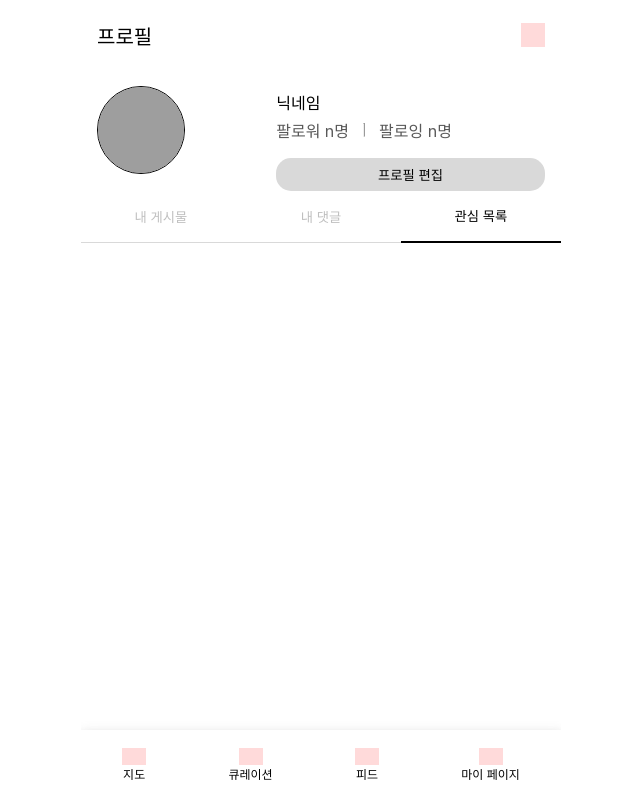
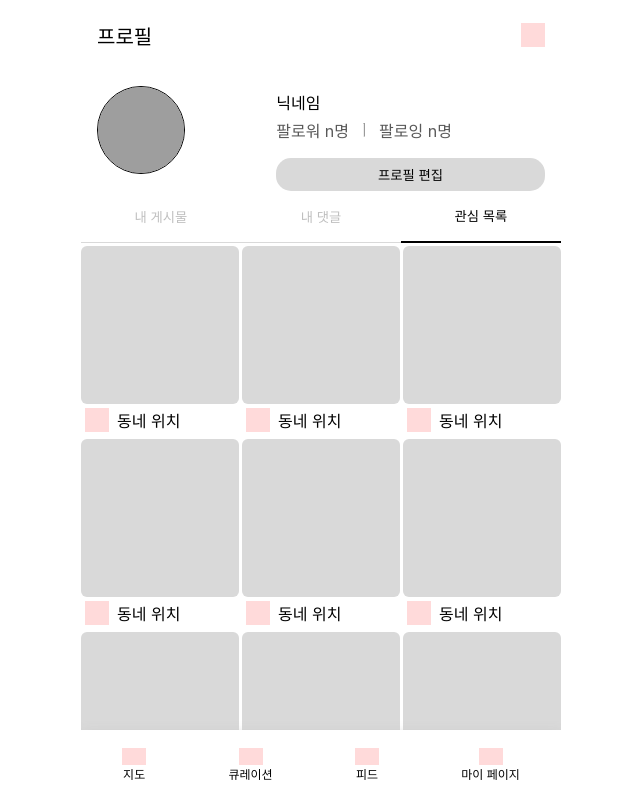
Before and after one commit to soolsul/soolsul-client, a Next.js app: page /mypage in a window 1280 px wide. Both pictures are taken after a click on the button "관심 목록". Shown: the whole page, without its empty margins (319-959 px from the left). Built offline with nearby package versions, Linux system fonts and the light colour scheme; no server answers; grey boxes are pictures that could not be loaded.

Commit message:
[Feat] 마이페이지 관심목록 UI 구현 #6

```diff
--- a/src/components/pages/profile/mainSection/MainSection.tsx
+++ b/src/components/pages/profile/mainSection/MainSection.tsx
@@ -1,6 +1,7 @@
 import React, { useState } from "react";
 import styled from "styled-components";
 import Header from "./Header";
+import MyFavorite from "./MyFavorite";
 import MyPost from "./MyPost";
 import MyReply from "./MyReply";
 
@@ -19,6 +20,7 @@ function MainSection() {
       <Header handleClickButton={handleClickButton} activeButton={activeButton} />
       {activeButton === "post" && <MyPost />}
       {activeButton === "reply" && <MyReply />}
+      {activeButton === "favorite" && <MyFavorite />}
     </Main>
   );
 }
--- /dev/null
+++ b/src/components/pages/profile/mainSection/MyFavorite.tsx
@@ -0,0 +1,176 @@
+import styled from "styled-components";
+
+function MyFavorite() {
+  return (
+    <Wrapper>
+      <Post>
+        <Image />
+        <Description>
+          <FavoriteMenu />
+          <p>동네 위치</p>
+        </Description>
+      </Post>
+      <Post>
+        <Image />
+        <Description>
+          <FavoriteMenu />
+          <p>동네 위치</p>
+        </Description>
+      </Post>
+      <Post>
+        <Image />
+        <Description>
+          <FavoriteMenu />
+          <p>동네 위치</p>
+        </Description>
+      </Post>
+      <Post>
+        <Image />
+        <Description>
+          <FavoriteMenu />
+          <p>동네 위치</p>
+        </Description>
+      </Post>
+      <Post>
+        <Image />
+        <Description>
+          <FavoriteMenu />
+          <p>동네 위치</p>
+        </Description>
+      </Post>
+      <Post>
+        <Image />
+        <Description>
+          <FavoriteMenu />
+          <p>동네 위치</p>
+        </Description>
+      </Post>
+      <Post>
+        <Image />
+        <Description>
+          <FavoriteMenu />
+          <p>동네 위치</p>
+        </Description>
+      </Post>
+      <Post>
+        <Image />
+        <Description>
+          <FavoriteMenu />
+          <p>동네 위치</p>
+        </Description>
+      </Post>
+      <Post>
+        <Image />
+        <Description>
+          <FavoriteMenu />
+          <p>동네 위치</p>
+        </Description>
+      </Post>
+      <Post>
+        <Image />
+        <Description>
+          <FavoriteMenu />
+          <p>동네 위치</p>
+        </Description>
+      </Post>
+      <Post>
+        <Image />
+        <Description>
+          <FavoriteMenu />
+          <p>동네 위치</p>
+        </Description>
+      </Post>
+      <Post>
+        <Image />
+        <Description>
+          <FavoriteMenu />
+          <p>동네 위치</p>
+        </Description>
+      </Post>
+      <Post>
+        <Image />
+        <Description>
+          <FavoriteMenu />
+          <p>동네 위치</p>
+        </Description>
+      </Post>
+      <Post>
+        <Image />
+        <Description>
+          <FavoriteMenu />
+          <p>동네 위치</p>
+        </Description>
+      </Post>
+      <Post>
+        <Image />
+        <Description>
+          <FavoriteMenu />
+          <p>동네 위치</p>
+        </Description>
+      </Post>
+      <Post>
+        <Image />
+        <Description>
+          <FavoriteMenu />
+          <p>동네 위치</p>
+        </Description>
+      </Post>
+      <Post>
+        <Image />
+        <Description>
+          <FavoriteMenu />
+          <p>동네 위치</p>
+        </Description>
+      </Post>
+    </Wrapper>
+  );
+}
+
+export default MyFavorite;
+
+const Wrapper = styled.ul`
+  display: grid;
+  grid-template-columns: repeat(3, 1fr);
+  padding: 0;
+  margin: 0;
+  gap: 3px;
+  margin-top: 3px;
+  bottom: 15px;
+  max-height: 100%;
+  overflow: auto;
+  &::-webkit-scrollbar {
+    display: none;
+  }
+`;
+
+const Post = styled.li`
+  display: flex;
+  flex-direction: column;
+  cursor: pointer;
+`;
+
+const Image = styled.div`
+  aspect-ratio: 1/1;
+  background: #d9d9d9;
+  border-radius: 6px;
+  border: none;
+`;
+
+const Description = styled.div`
+  display: flex;
+  align-items: center;
+  margin: 4px;
+  color: #000;
+  p {
+    font-size: 16px;
+    margin: 0;
+    margin-left: 8px;
+  }
+`;
+
+const FavoriteMenu = styled.button`
+  width: 24px;
+  height: 24px;
+  background-color: #ffdada;
+  border: none;
+`;
```
